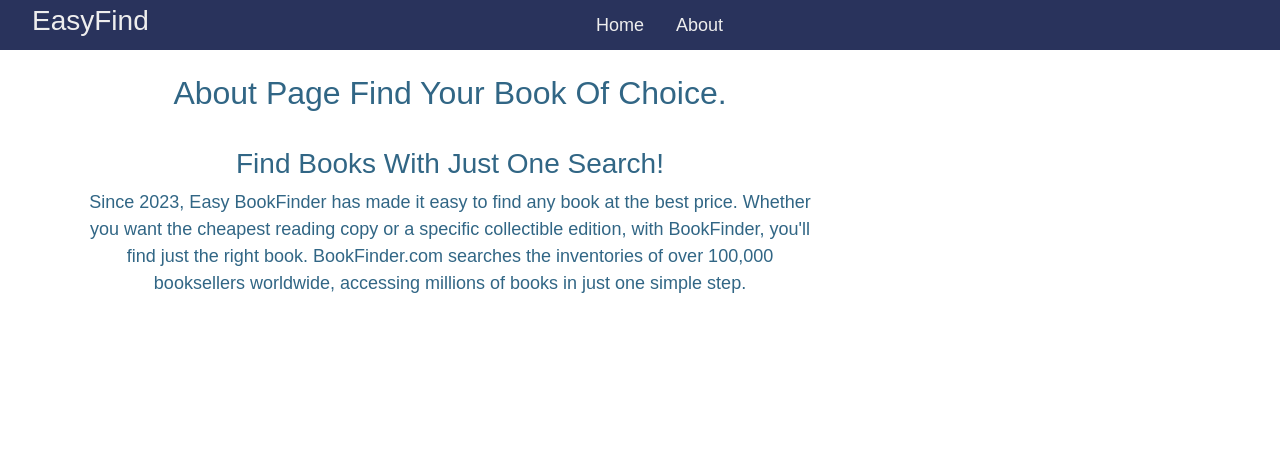
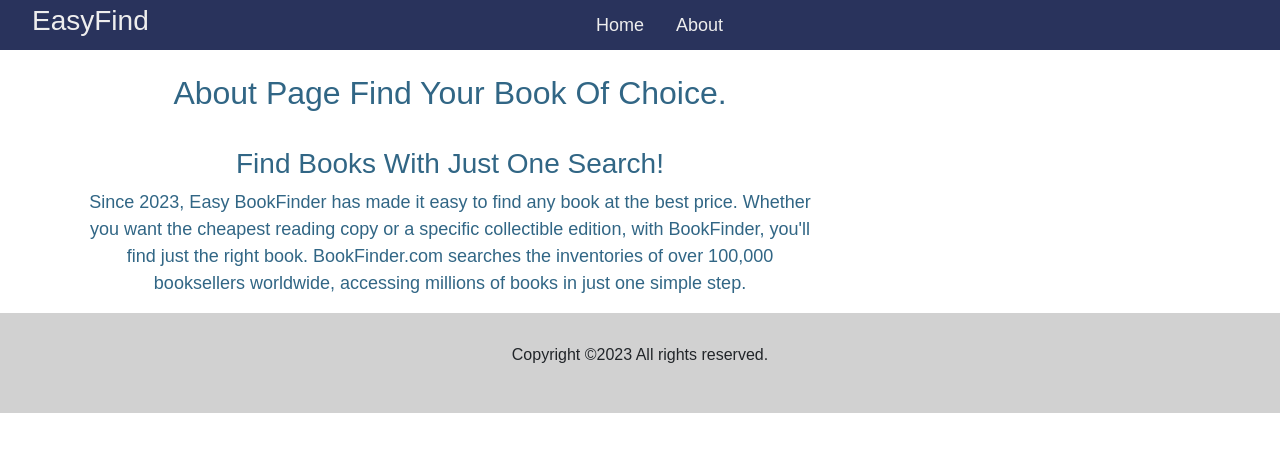
Before and after one commit to vaselisk999/EasyFind, a React (Create React App) app: page /about in a window 1280 px wide. Shown: the top 452 px of the page. Built offline with nearby package versions, Linux system fonts and the light colour scheme.

Commit message:
footer component

```diff
--- a/src/App.js
+++ b/src/App.js
@@ -3,6 +3,7 @@
 import HomePageComponent from "./components/HomePageComponent";
 import AboutPageComponent  from "./components/AboutPageComponent";
 import Navbar from "./components/Navbar/Navbar";
+import FooterComponent from "./components/FooterComponent";
 
 function App() {
   return (
@@ -16,6 +17,7 @@
           </Routes>
         </div>
       </Router>
+      <FooterComponent />
   </>
   );
 }
--- /dev/null
+++ b/src/components/FooterComponent/index.js
@@ -0,0 +1,10 @@
+import React from "react";
+import './style.css'
+
+export default function FooterComponent (){
+    return (
+        <footer>
+            <p>Copyright ©2023 All rights reserved.</p>
+        </footer>
+    )
+}
--- /dev/null
+++ b/src/components/FooterComponent/style.css
@@ -0,0 +1,8 @@
+footer {
+    text-align: center;
+    height: 100px;
+    background-color: #d1d1d1;
+    display: flex;
+    justify-content: center;
+    align-items: center;
+}
```
